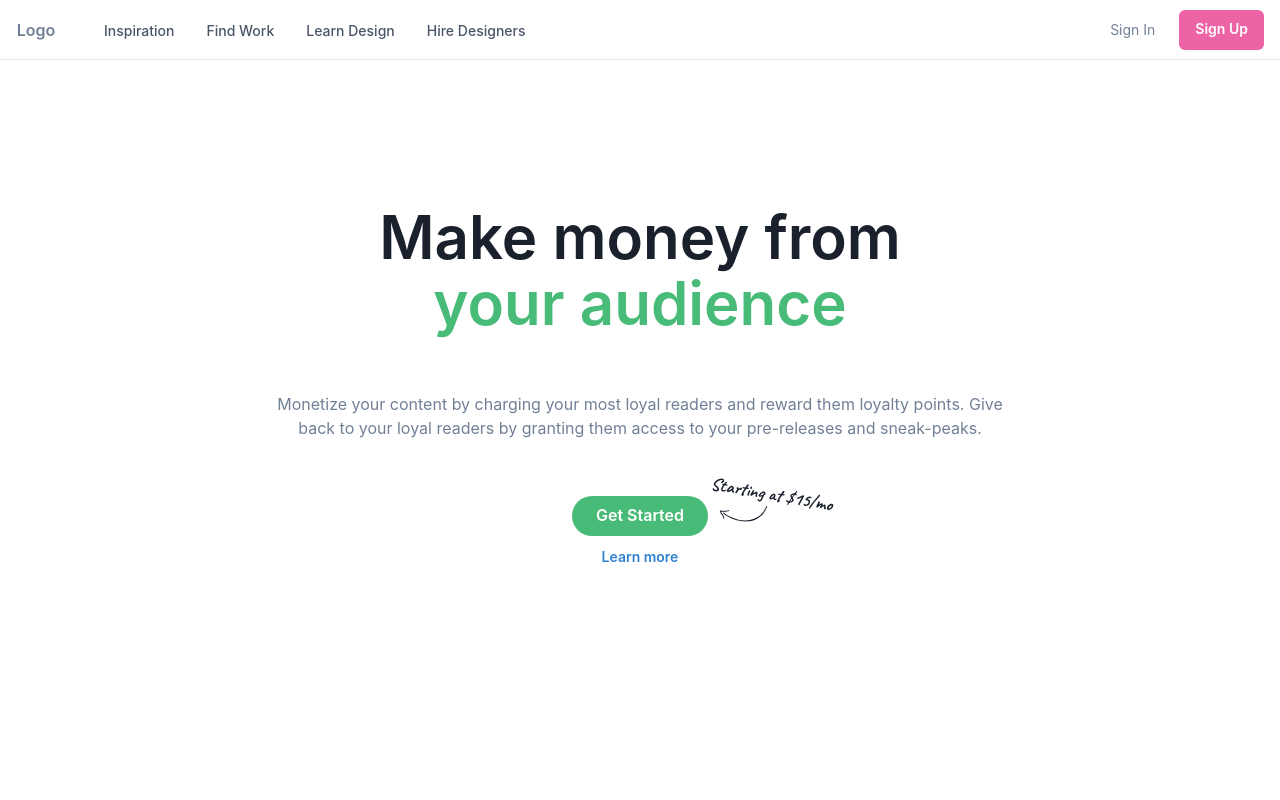
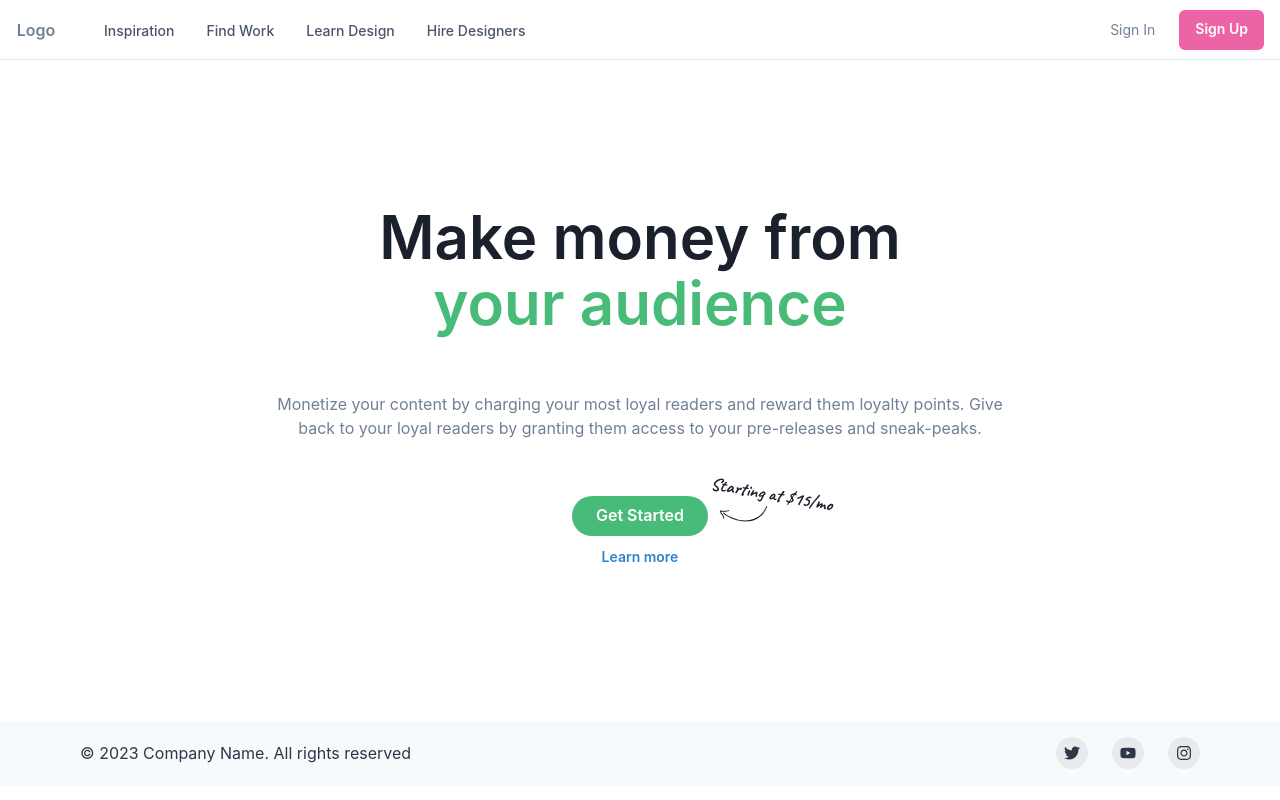
Before and after one commit to Harshita-mindfire/business-landing-page, a Next.js app: page / in a window 1280 px wide. Built offline with nearby package versions, Linux system fonts and the light colour scheme.

Commit message:
enhance: add footer

```diff
--- a/app/layout.tsx
+++ b/app/layout.tsx
@@ -1,4 +1,5 @@
 "use client"; // required since we have used new experimental /app directory
+import Footer from "@/components/Footer";
 import Navbar from "@/components/Navbar";
 import { ChakraProvider } from "@chakra-ui/react";
 
@@ -13,6 +14,7 @@
         <ChakraProvider>
           <Navbar />
           {children}
+          <Footer />
         </ChakraProvider>
       </body>
     </html>
--- /dev/null
+++ b/components/Footer.tsx
@@ -0,0 +1,75 @@
+import {
+  Box,
+  chakra,
+  Container,
+  Stack,
+  Text,
+  useColorModeValue,
+  VisuallyHidden,
+} from "@chakra-ui/react";
+import { FaInstagram, FaTwitter, FaYoutube } from "react-icons/fa";
+import { ReactNode } from "react";
+
+const SocialButton = ({
+  children,
+  label,
+  href,
+}: {
+  children: ReactNode;
+  label: string;
+  href: string;
+}) => {
+  return (
+    <chakra.button
+      bg={useColorModeValue("blackAlpha.100", "whiteAlpha.100")}
+      rounded={"full"}
+      w={8}
+      h={8}
+      cursor={"pointer"}
+      as={"a"}
+      href={href}
+      display={"inline-flex"}
+      alignItems={"center"}
+      justifyContent={"center"}
+      transition={"background 0.3s ease"}
+      _hover={{
+        bg: useColorModeValue("blackAlpha.200", "whiteAlpha.200"),
+      }}
+    >
+      <VisuallyHidden>{label}</VisuallyHidden>
+      {children}
+    </chakra.button>
+  );
+};
+
+export default function Footer() {
+  return (
+    <Box
+      bg={useColorModeValue("gray.50", "gray.900")}
+      color={useColorModeValue("gray.700", "gray.200")}
+    >
+      <Container
+        as={Stack}
+        maxW={"6xl"}
+        py={4}
+        direction={{ base: "column", md: "row" }}
+        spacing={4}
+        justify={{ base: "center", md: "space-between" }}
+        align={{ base: "center", md: "center" }}
+      >
+        <Text>© 2023 Company Name. All rights reserved</Text>
+        <Stack direction={"row"} spacing={6}>
+          <SocialButton label={"Twitter"} href={"#"}>
+            <FaTwitter />
+          </SocialButton>
+          <SocialButton label={"YouTube"} href={"#"}>
+            <FaYoutube />
+          </SocialButton>
+          <SocialButton label={"Instagram"} href={"#"}>
+            <FaInstagram />
+          </SocialButton>
+        </Stack>
+      </Container>
+    </Box>
+  );
+}
```
